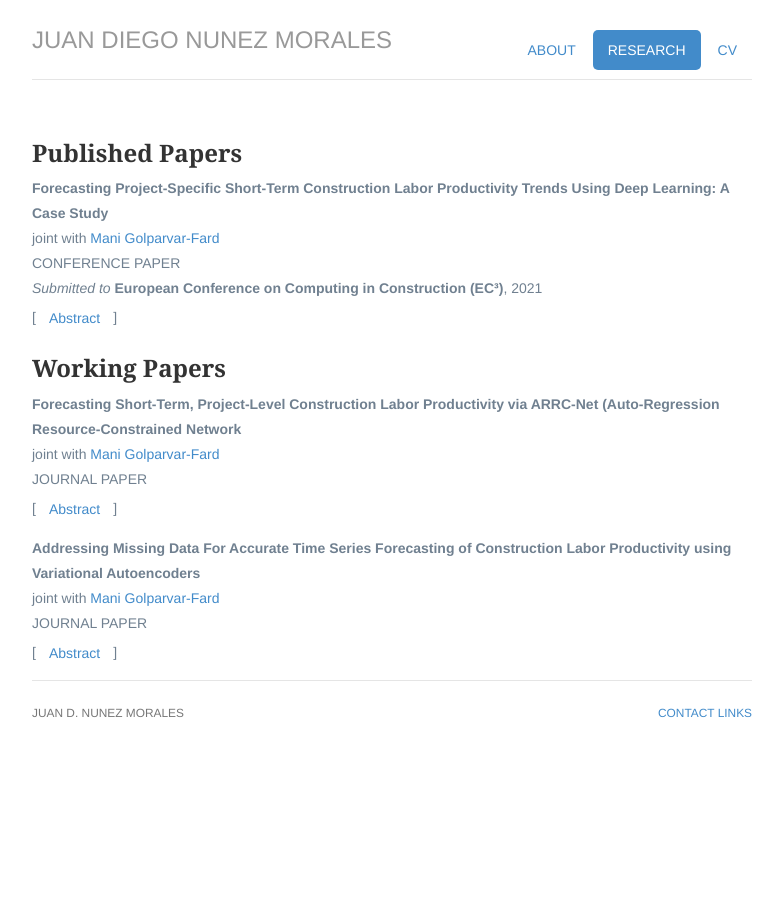
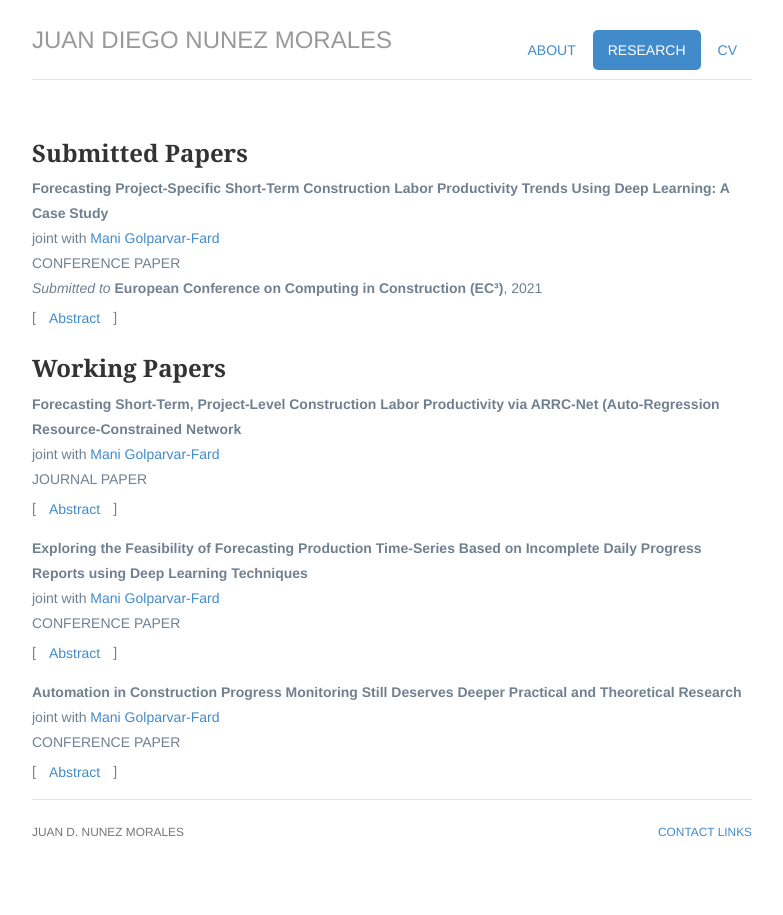
Before and after one commit to juandiegonm/juandiegonm.github.io, a Jekyll site: the page built from research/index.html, in a window 1280 px wide. Shown: the whole page, without its empty margins (248-1031 px from the left). Built offline with Jekyll 4.4.1, drawn with Linux system fonts in a browser that asks for light colours.

Commit message:
Update index.html

```diff
--- a/research/index.html
+++ b/research/index.html
@@ -9,7 +9,7 @@ description: Juan Diego Nunez Morales' research page.
 ---
 <div class="row marketing">
 			<div>
-				<h3>Published Papers</h3>
+				<h3>Submitted Papers</h3>
 
 				<p style="color:#708090;"><strong>Forecasting Project-Specific Short-Term Construction Labor Productivity Trends Using Deep Learning: A Case Study</strong>
 				<br>joint with <a href="https://cee.illinois.edu/directory/profile/mgolpar">Mani Golparvar-Fard</a>
@@ -20,9 +20,7 @@ description: Juan Diego Nunez Morales' research page.
     				<div class="collapse" id="EC32021">
   						<div class="card card-body">
     						<p align="justify">Accurate forecasting of labor productivity is key to enabling proactive project controls. Prior research has focused on forecasting weekly labor productivity trends using auto-regression (AR) models, modeling work-packages individually. Results are often limited to one-step-ahead forecasts, with models unable to automatically account for the factors that impact productivity.</p>
-
 							<p align="justify">This paper presents a case study on the implementation of a hybrid method based on AR and deep neural networks for time-series multi-step forecasting of daily labor productivity at the activity level. We demonstrate the forecasting capabilities of the model, which automatically accounts for the impact of factors on labor productivity trends.</p>
-
   						</div>
 					</div>
 				</p>
@@ -47,17 +45,29 @@ description: Juan Diego Nunez Morales' research page.
 				</p>
 
 
-				<p style="color:#708090;"><strong>Addressing Missing Data For Accurate Time Series Forecasting of Construction Labor Productivity using Variational Autoencoders</strong>
+				<p style="color:#708090;"><strong>Exploring the Feasibility of Forecasting Production Time-Series Based on Incomplete Daily Progress Reports using Deep Learning Techniques</strong>
 				<br>joint with <a href="https://cee.illinois.edu/directory/profile/mgolpar">Mani Golparvar-Fard</a>
-				<br> JOURNAL PAPER
+				<br> CONFERENCE PAPER
 				<br>[<a class="btn btn-link" data-toggle="collapse" href="#VAE" role="button" aria-expanded="false" aria-controls="VAE">
     			Abstract</a>]&#8287&#8287
     				<div class="collapse" id="VAE">
   						<div class="card card-body">
-    						<p align="justify">Working Abstract.</p>
+    						<p align="justify">Accurate forecasting of daily construction production trends requires complete and uninterrupted observations. However, the collection process of daily observations for each construction activity faces human resource constraints, resulting in incomplete collected production trends. To work with such data, most traditional imputation model techniques rely on linear interpolation, which introduces bias in the production trends, negatively affecting the predicting accuracy of any forecasting model.</p>
+							<p align="justify">To overcome this challenge, this paper explores the feasibility of using a deep neural network model architecture called Variational Autoencoders to learn latent features represented by the mean and variance of a complete time-series of construction production rates. These features are then used to handle missing data points of similar production time-series, resulting in accurate and complete production trends. A case study on the installation of drywall panel activities is conducted using data collected from the construction of three real multi-house family residential buildings. We demonstrate the potential of our deep learning method architecture in outperforming traditional imputation  models.</p>
+  						</div>
+					</div>
+				</p>
 
-							<p align="justify">.....</p>
 
+				<p style="color:#708090;"><strong>Automation in Construction Progress Monitoring Still Deserves Deeper Practical and Theoretical Research</strong>
+				<br>joint with <a href="https://cee.illinois.edu/directory/profile/mgolpar">Mani Golparvar-Fard</a>
+				<br> CONFERENCE PAPER
+				<br>[<a class="btn btn-link" data-toggle="collapse" href="#APM" role="button" aria-expanded="false" aria-controls="APM">
+    			Abstract</a>]&#8287&#8287
+    				<div class="collapse" id="APM">
+  						<div class="card card-body">
+    						<p align="justify">Over the past few years, the construction industry has seen a surge in reality capture solutions. Camera-equipped drones and hardhat-mounted 360 cameras are commonly used to visually document the as-is conditions of project sites. This availability of reality capture data and the pressure for more transparency in project execution has created a demand for solutions that automatically track progress. Despite more than a decade of research, many practical and theoretical limitations prevent Scan-vs-BIM methods from scaling into real-world projects.</p>
+							<p align="justify"> Using experimental data from one hundred real-world projects, this paper explores the impact of accuracy, completeness, and frequency of reality capture; Level-of-Development; granularity of BIM; as well as Scan-vs-BIM alignment on the state-of-the-art geometrical- and appearance-based progress monitoring solutions. The theoretical challenges with recognition of BIM objects and materials from images and a path-forward for using synthetic data for training deep learning methods for automated recognition are discussed in detail.</p>
   						</div>
 					</div>
 				</p>
```
